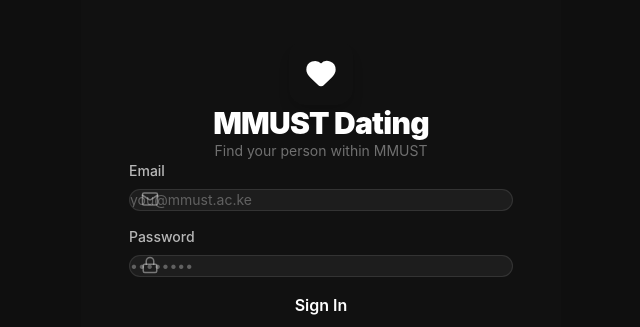
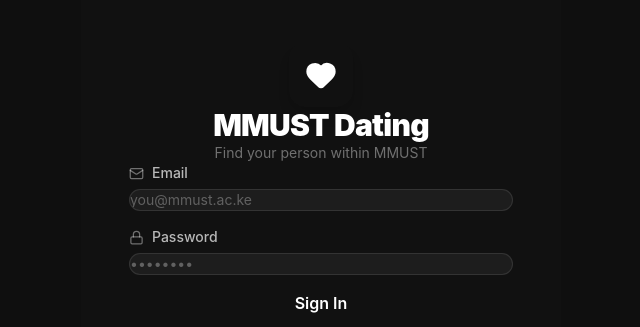
Before and after one commit to vidatech-ai/mmust-dating-site, a React (Vite) app in the folder frontend/: page /login in a window 1280 px wide. Shown: the part 195-522 px from the top of the page, without its empty margins (319-959 px from the left). Built offline with nearby package versions, Linux system fonts and the light colour scheme; no server answers.

Commit message:
fix: move icons outside input to label

```diff
--- a/frontend/src/components/ui/Input.jsx
+++ b/frontend/src/components/ui/Input.jsx
@@ -10,15 +10,10 @@ const Input = ({
   return (
     <div className="flex flex-col gap-1.5 w-full">
       {label && (
-        <label className="text-sm font-medium text-white/70">
+        <label className="text-sm font-medium text-white/70 flex items-center gap-2">
+          {Icon && <Icon size={15} className="text-white/40" />}
           {label}
         </label>
-      )}
-      <div className="relative">
-        {Icon && (
-          <div className="absolute left-3 top-1/2 -translate-y-1/2 text-white/40">
-            <Icon size={18} />
-          </div>
       )}
       <input
         type={type}
@@ -29,13 +24,11 @@ const Input = ({
           placeholder:text-white/30
           focus:outline-none focus:border-brand-500
           transition-colors duration-200
-            ${Icon ? 'pl-10' : ''}
           ${error ? 'border-red-500' : ''}
           ${className}
         `}
         {...rest}
       />
-      </div>
       {error && (
         <span className="text-xs text-red-400">{error}</span>
       )}
```
Lines whose indentation alone changed are shown as unchanged.
